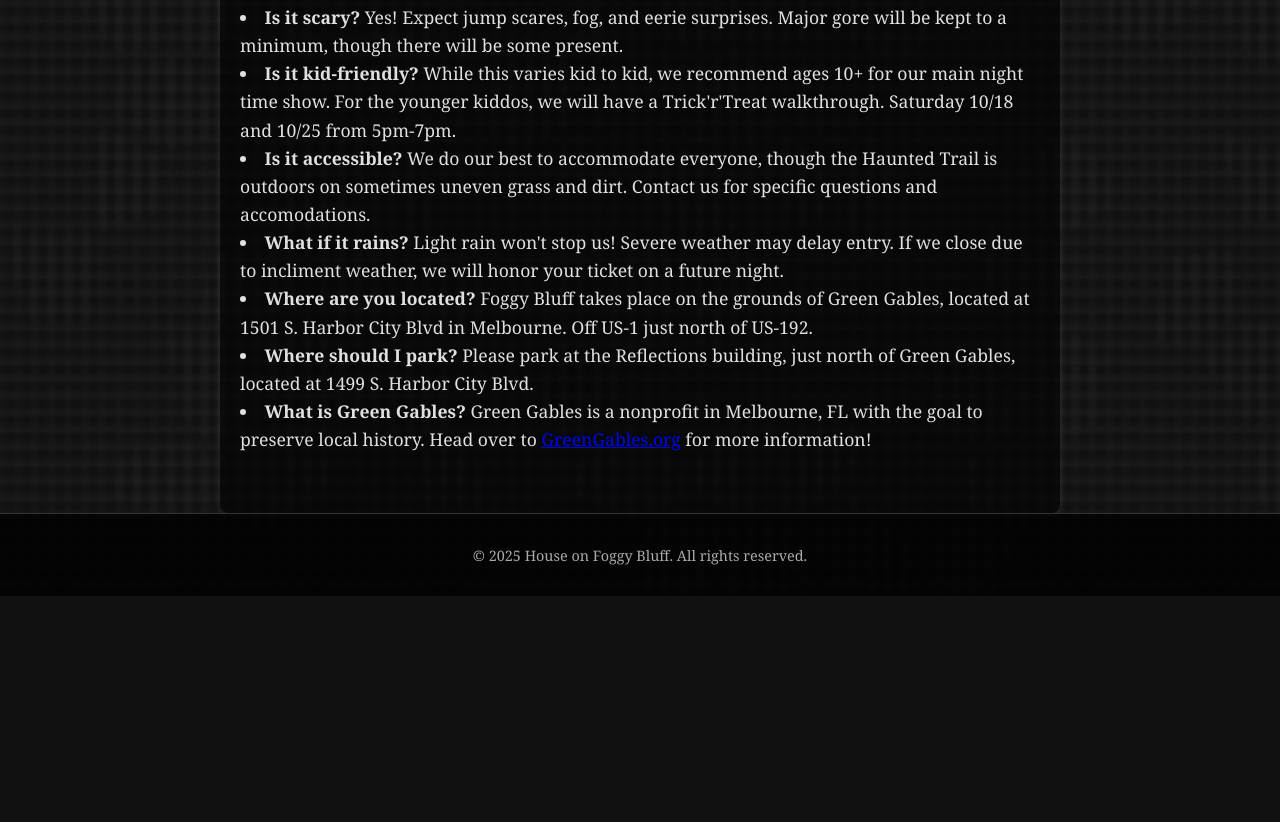
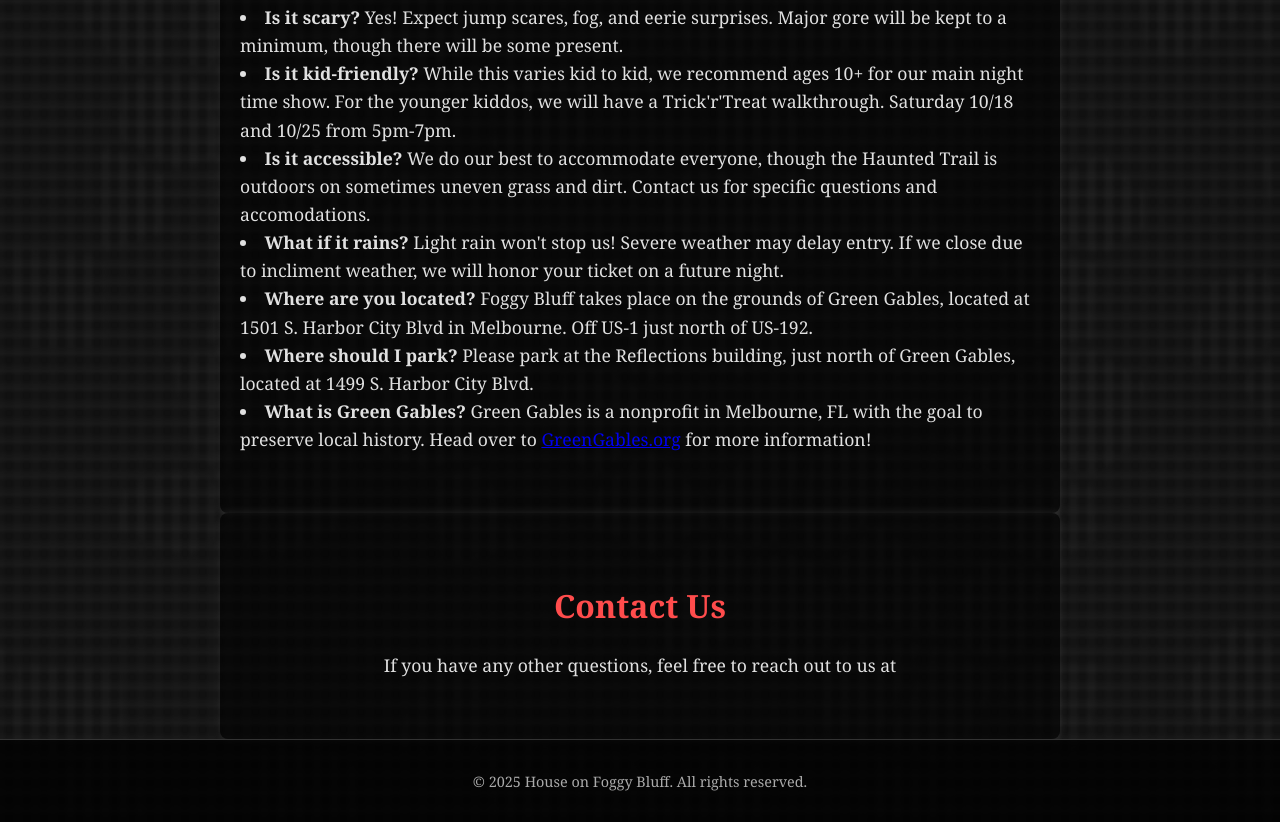
Before and after one commit to weirdingwithwisdom/foggy-bluff, a plain HTML site: page faq.html in a window 1280 px wide. Shown: the part 476-1298 px from the top of the page. Before the commit the page ends 1072 px from the top, so only its background shows below. Drawn offline with Linux system fonts and the light colour scheme; a web font is replaced by a local one.

Commit message:
Update faq.html

```diff
--- a/faq.html
+++ b/faq.html
@@ -29,6 +29,10 @@
         <li><strong>What is Green Gables?</strong> Green Gables is a nonprofit in Melbourne, FL with the goal to preserve local history. Head over to <a href="https://greengables.org/">GreenGables.org</a> for more information! </li>
       </ul>
     </section>
+    <section>
+      <h2>Contact Us</h2>
+      <p>If you have any other questions, feel free to reach out to us at <a href="mailto:info@foggybluff.com"></a>
+      </section>
   </main>
   <footer>
     <p>&copy; 2025 House on Foggy Bluff. All rights reserved.</p>
```
